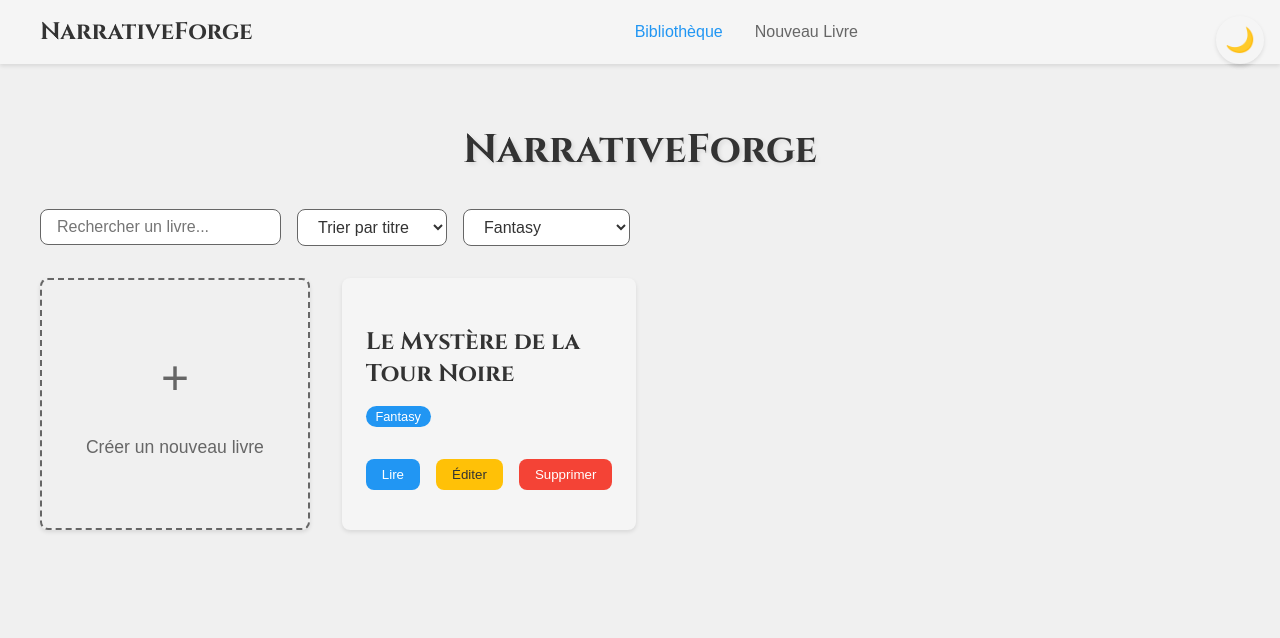
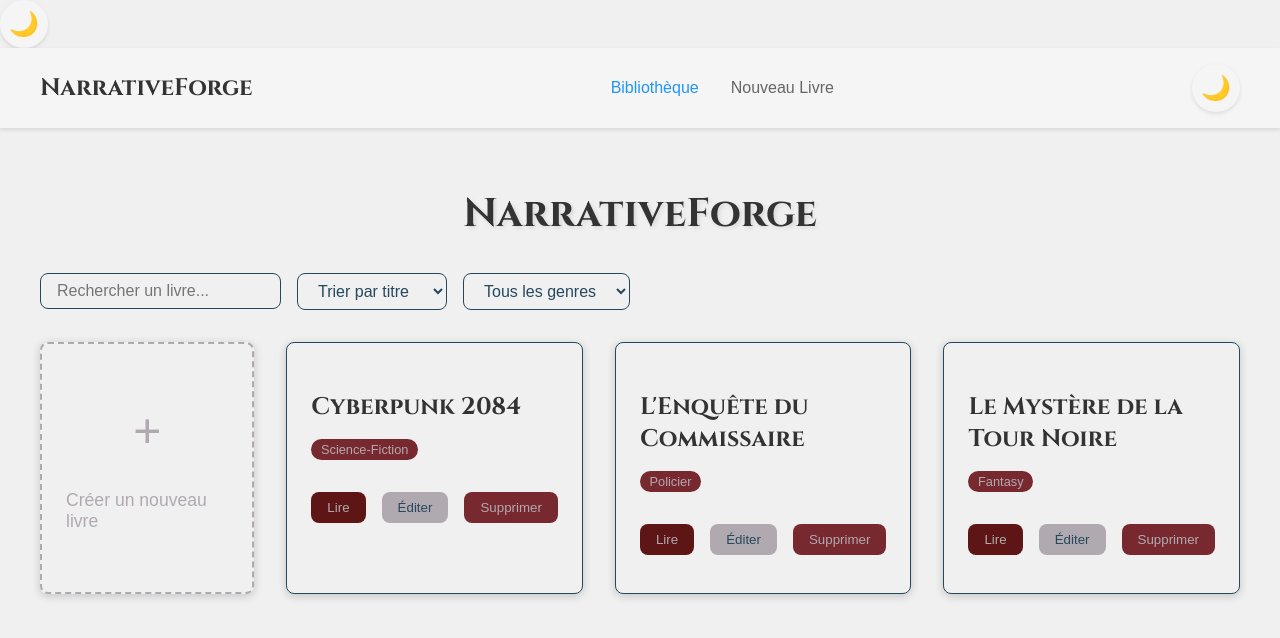
Before and after one commit to AlexandreGaultier/NarrativeForge, a Vue app: page /books in a window 1280 px wide. Shown: the top 638 px of the page. Built offline with nearby package versions, Linux system fonts and the light colour scheme.

Commit message:
improve Booklist

```diff
--- a/src/components/ThemeToggle.vue
+++ b/src/components/ThemeToggle.vue
@@ -37,9 +37,9 @@ const updateTheme = () => {
 
 <style scoped>
 .theme-toggle {
-  position: fixed;
-  top: 1rem;
-  right: 1rem;
+  /* position: fixed; */
+  /* top: 1rem; */
+  /* right: 1rem; */
   width: 3rem;
   height: 3rem;
   border-radius: 50%;
--- a/src/views/BookList.vue
+++ b/src/views/BookList.vue
@@ -62,8 +62,13 @@ const confirmDialog = ref<HTMLDialogElement|null>(null);
 const bookToDelete = ref<string|null>(null);
 
 const genres = computed(() => {
-  const set = new Set(books.value.map(b => b.genre).filter(Boolean));
-  return Array.from(set) as string[];
+  const set = new Set<string>();
+  books.value.forEach(b => {
+    if (Array.isArray(b.genres)) {
+      b.genres.forEach(g => set.add(g));
+    }
+  });
+  return Array.from(set);
 });
 
 const filteredBooks = computed(() => {
@@ -90,7 +95,6 @@ const filteredBooks = computed(() => {
 
 onMounted(async () => {
   books.value = await storage.getAllBooks();
-
   // Collecter tous les genres uniques
   const genres = new Set<string>();
   books.value.forEach(book => {
@@ -98,7 +102,7 @@ onMounted(async () => {
       book.genres.forEach(g => genres.add(g));
     }
   });
-  genreFilter.value = Array.from(genres)[0] || '';
+  // genreFilter.value = Array.from(genres)[0] || '';
 });
 
 const createNewBook = () => {
@@ -150,6 +154,7 @@ async function deleteBook() {
   max-width: 1200px;
   margin: 0 auto;
   padding: 2rem;
+  color: #b1a9b0;
 }
 .book-list-controls {
   display: flex;
@@ -161,9 +166,10 @@ async function deleteBook() {
 .search-input, .sort-select, .genre-select {
   padding: 0.5rem 1rem;
   border-radius: var(--border-radius);
-  border: 1px solid var(--text-secondary);
-  background: var(--card-bg);
-  color: var(--text-primary);
+  background: transparent;
+  color: #25485c;
+  border: 1px solid #25485c;
+
   font-size: 1rem;
 }
 .books-grid {
@@ -174,17 +180,19 @@ async function deleteBook() {
   margin: 0 auto;
 }
 .book-card {
-  background-color: var(--bg-secondary);
+  border: 1px solid #25485c;
   padding: 1.5rem;
   border-radius: var(--border-radius);
-  box-shadow: var(--shadow);
+  box-shadow: 0 2px 8px rgba(16,19,27,0.2);
   display: flex;
   flex-direction: column;
   gap: 1rem;
-  transition: transform 0.2s ease;
+  transition: transform 0.2s ease, box-shadow 0.2s;
+  color: #b1a9b0;
 }
 .book-card:hover {
   transform: translateY(-5px);
+  box-shadow: 0 4px 16px #25485c;
 }
 .book-meta {
   margin-bottom: 0.5rem;
@@ -209,18 +217,21 @@ async function deleteBook() {
   border: none;
   border-radius: var(--border-radius);
   cursor: pointer;
+  background-color: #77292f;
+  color: #b1a9b0;
+  transition: background 0.2s, color 0.2s;
 }
 .book-actions button:first-child {
-  background-color: var(--accent-primary);
-  color: white;
+  background-color: #5d1615;
+  color: #b1a9b0;
 }
 .book-actions button:nth-child(2) {
-  background-color: var(--accent-warning);
-  color: var(--text-primary);
+  background-color: #b1a9b0;
+  color: #25485c;
 }
 .delete-btn {
-  background: #f44336;
-  color: white;
+  background: #77292f;
+  color: #b1a9b0;
 }
 .dialog-actions {
   display: flex;
@@ -235,16 +246,17 @@ async function deleteBook() {
   justify-content: center;
   cursor: pointer;
   min-height: 200px;
-  border: 2px dashed var(--text-secondary);
+  border: 2px dashed #b1a9b0;
   background: transparent;
+  color: #b1a9b0;
 }
 .create-icon {
   font-size: 3rem;
-  color: var(--text-secondary);
+  color: #b1a9b0;
   margin-bottom: 1rem;
 }
 .create-card span {
-  color: var(--text-secondary);
+  color: #b1a9b0;
   font-size: 1.1rem;
 }
 .book-genres {
@@ -253,10 +265,9 @@ async function deleteBook() {
   gap: 0.5rem;
   margin-top: 0.5rem;
 }
-
 .genre-chip {
-  background: var(--accent-primary);
-  color: white;
+  background: #77292f;
+  color: #b1a9b0;
   padding: 0.2rem 0.6rem;
   border-radius: 12px;
   font-size: 0.8rem;
```
